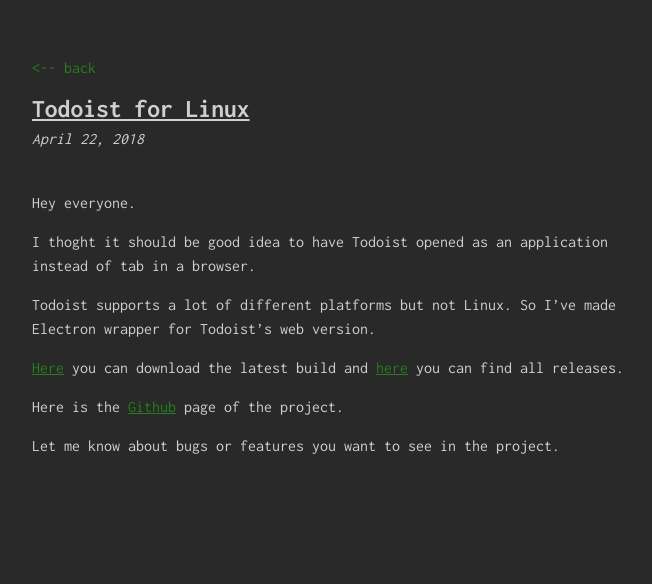
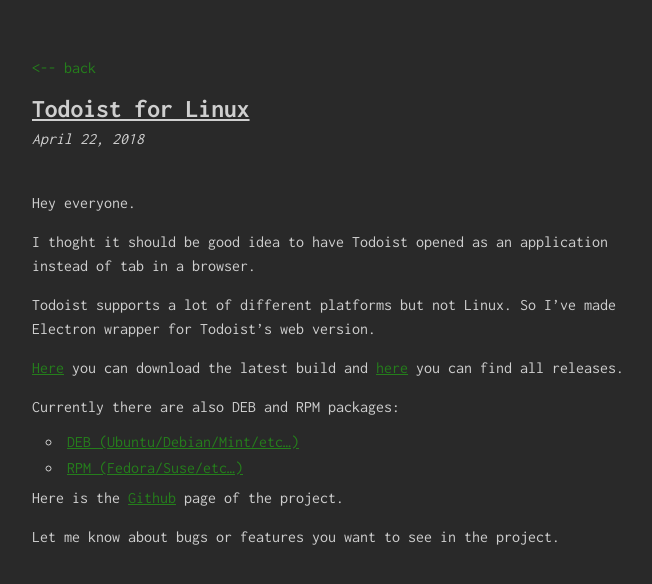
Before and after one commit to krydos/blog, a Jekyll site: the page built from _posts/2018-04-22-todoist-linux.md, in a window 1280 px wide. Shown: the top 584 px of the page, without its empty margins (308-960 px from the left). Built offline with Jekyll 4.4.1, drawn with Linux system fonts in a browser that asks for light colours; comment, search, counter and statistics services are not loaded.

Commit message:
update post about todoist with rpm and deb links

```diff
--- a/_posts/2018-04-22-todoist-linux.md
+++ b/_posts/2018-04-22-todoist-linux.md
@@ -14,6 +14,11 @@
 
 [Here](https://dl.dropboxusercontent.com/s/jzi5g7narop1e83/todoist-linux.zip?dl=0) you can download the latest build and [here](https://github.com/KryDos/todoist-linux/releases) you can find all releases.
 
+Currently there are also DEB and RPM packages:
+
+* [DEB (Ubuntu/Debian/Mint/etc...)](https://www.dropbox.com/s/ldv7uf5dxmerqx8/Todoist.deb?dl=0)
+* [RPM (Fedora/Suse/etc...)](https://www.dropbox.com/s/q8m6rxp26bjmfnh/Todoist.rpm?dl=0)
+
 Here is the [Github](https://github.com/KryDos/todoist-linux) page of the project.
 
 Let me know about bugs or features you want to see in the project.
```
